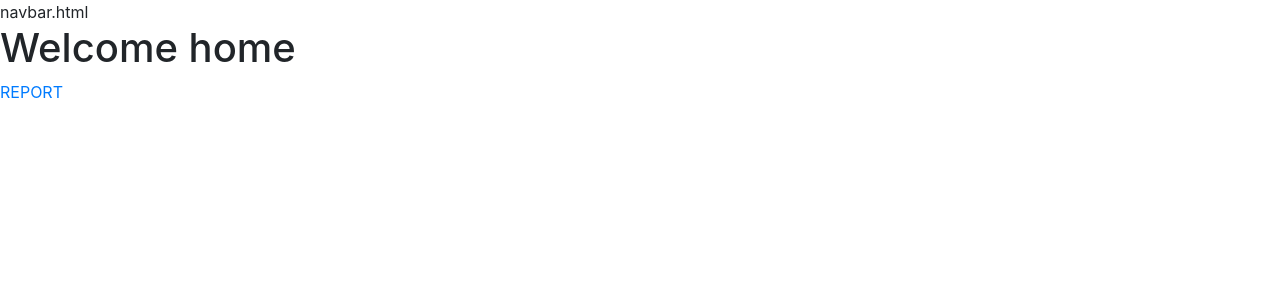
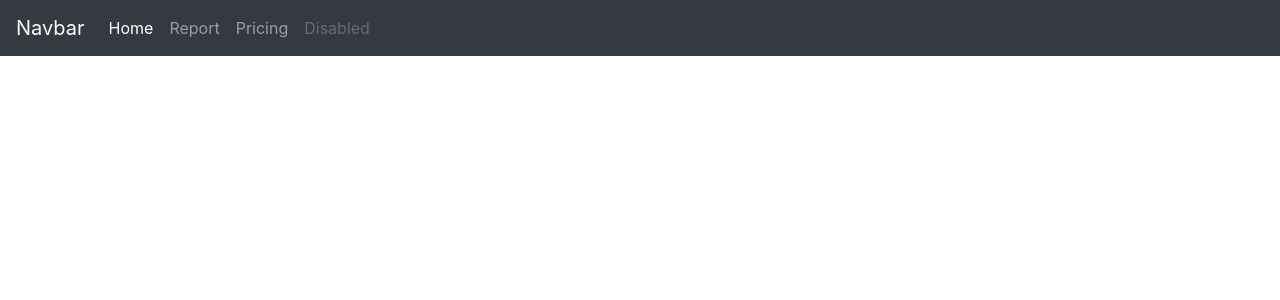
Before and after one commit to oderofrancis/fire_app, a Django app: page / in a window 1280 px wide. Shown: the top 300 px of the page. Run offline with Django 3.2, Linux system fonts and the light colour scheme; some libraries are stand-ins or nearby versions.

Commit message:
update progress

```diff
--- a/report/templates/navbar.html
+++ b/report/templates/navbar.html
@@ -1 +1,22 @@
-navbar.html
+<nav class="navbar navbar-expand-lg navbar-dark bg-dark">
+  <a class="navbar-brand" href="#">Navbar</a>
+  <button class="navbar-toggler" type="button" data-toggle="collapse" data-target="#navbarNav" aria-controls="navbarNav" aria-expanded="false" aria-label="Toggle navigation">
+    <span class="navbar-toggler-icon"></span>
+  </button>
+  <div class="collapse navbar-collapse" id="navbarNav">
+    <ul class="navbar-nav">
+      <li class="nav-item active">
+        <a class="nav-link" href="{% url 'home' %}">Home <span class="sr-only">(current)</span></a>
+      </li>
+      <li class="nav-item">
+        <a class="nav-link" href="{% url 'report' %}">Report</a>
+      </li>
+      <li class="nav-item">
+        <a class="nav-link" href="#">Pricing</a>
+      </li>
+      <li class="nav-item">
+        <a class="nav-link disabled" href="#">Disabled</a>
+      </li>
+    </ul>
+  </div>
+</nav>
--- a/report/templates/report/home.html
+++ b/report/templates/report/home.html
@@ -6,9 +6,12 @@
 
 	{% block content %}
 
-	<h1>Welcome home</h1>
 
-	<a href="{% url 'report' %}">REPORT</a>
+	{% for message in messages %}
+		<p id="messages">{{message}}</p>
+	{% endfor %}
+
+
 
 		{% block charts %}
 
--- a/report/views.py
+++ b/report/views.py
@@ -1,9 +1,9 @@
-from django.shortcuts import render
+from django.shortcuts import render,redirect
 from .forms import *
 from .models import *
 from django.contrib import messages
 from django.core.serializers import serialize
-import pandas as pd
+import geopandas as gpd
 
 # Create your views here.
 
@@ -14,28 +14,26 @@ def report(request):
 
 	form = IncidenceForm()
 
-	if request.method =='POST':
-		form =  IncidenceForm(request.POST)
-		if form.is_valid():
-			form.save()
+	if request.method == 'POST':
+  		form = IncidenceForm(request.POST)
+  		if form.is_valid():
+  			form.save()
 
-			messages.success(request, 'we are working on the incidence reported,THANK YOU.')
-			return redirect('/')
+  			messages.success(request, 'we are working on the incidence reported,THANK YOU.')
+  			return redirect('/')
 
-		else:
-
-			messages.warning(request, form.errors)
-			return redirect('/report/')
+  		else:
+  			messages.warning(request, form.errors)
+  			return redirect('/report/')
 
 
 	# for the values
 
 	cases = Incidence.objects.all().count()
 	values = Incidence.objects.all()
-	values = serialize('json',values)
-	values = pd.read_json(values)
+	values = serialize('geojson',values)
+	values = gpd.read_file(values)
 	values = values[values.columns[1]].sum()
-	# values =2
 
 
 	context={'form':form,'cases':cases,'values':values}
```
Also changed, not shown: report/forms.py (+5 -4 lines), report/templates/report/report.html (+36 -25 lines), report/migrations/0004_delete_county.py (added).
